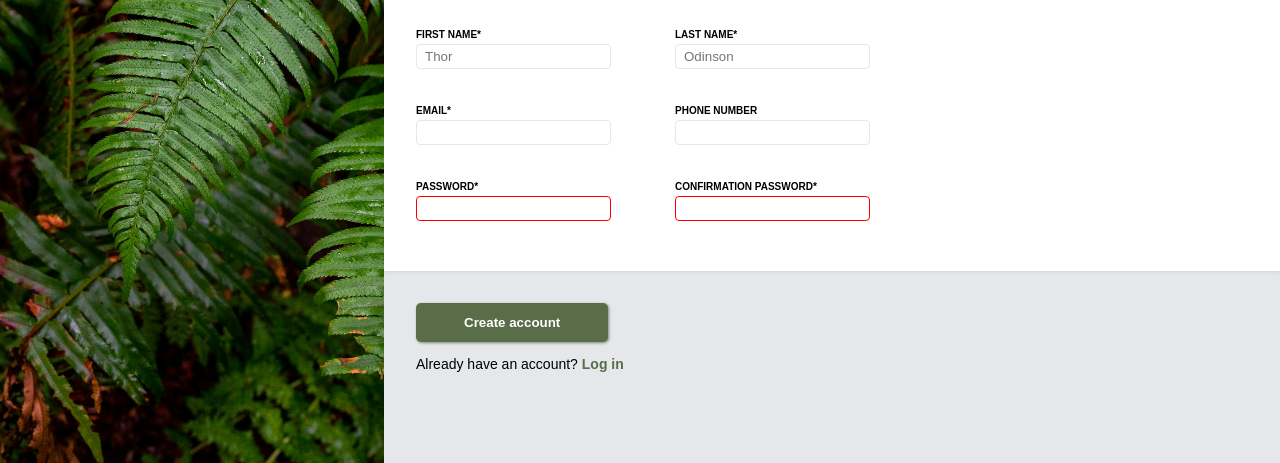
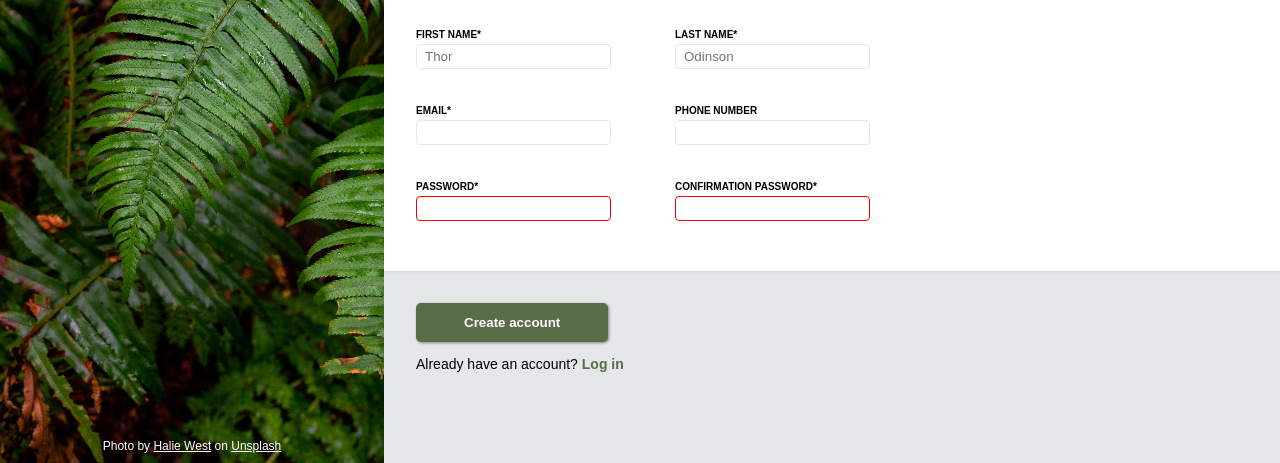
Before and after one commit to Melshine/project-sign-up-form, a plain HTML site: page index.html in a window 1280 px wide. Shown: the part 337-800 px from the top of the page. Drawn offline with Linux system fonts and the light colour scheme.

Commit message:
fix: add background image credits

```diff
--- a/index.html
+++ b/index.html
@@ -13,6 +13,7 @@
             <img src="images/odin.png" alt="Odin logo" width=100>
             <span>ODIN</span>
         </div>
+            <div class="credit">Photo by <a href="https://unsplash.com/fr/@haliewestphoto">Halie West</a> on <a href="https://unsplash.com/fr/photos/plante-a-feuilles-vertes-en-photographie-en-gros-plan-25xggax4bSA">Unsplash</a></div>
     </div>
     <div class="main">
         <div class="main-top">
--- a/style.css
+++ b/style.css
@@ -58,6 +58,20 @@ main {
 
 .logo img{
     width:70px;
+}
+
+.credit{
+    font-family: sans-serif;
+    color:white;
+    font-size: 12px;
+    position: absolute;
+    bottom: 10px;
+    width: 100%;
+    text-align: center;
+}
+
+.credit a:link{
+    color:white;
 }
 
 .main{
```
